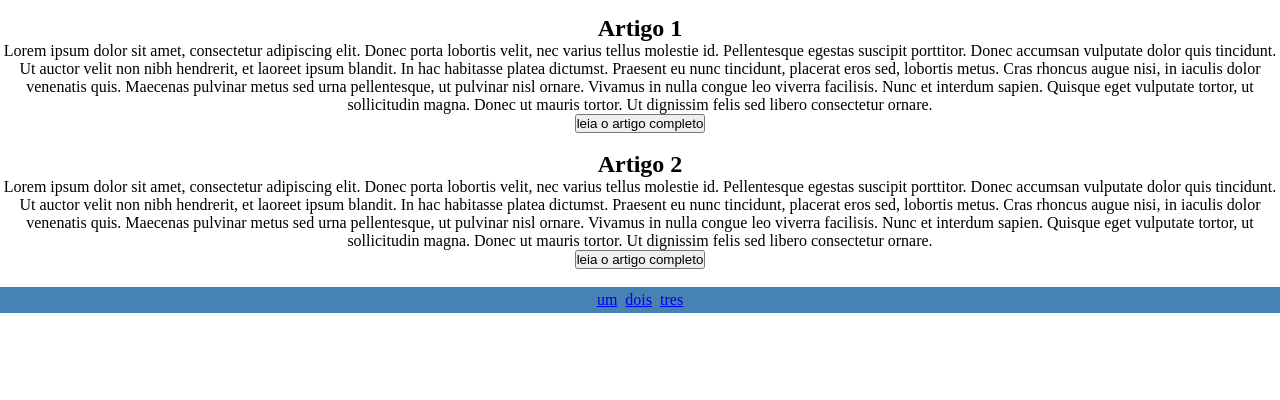
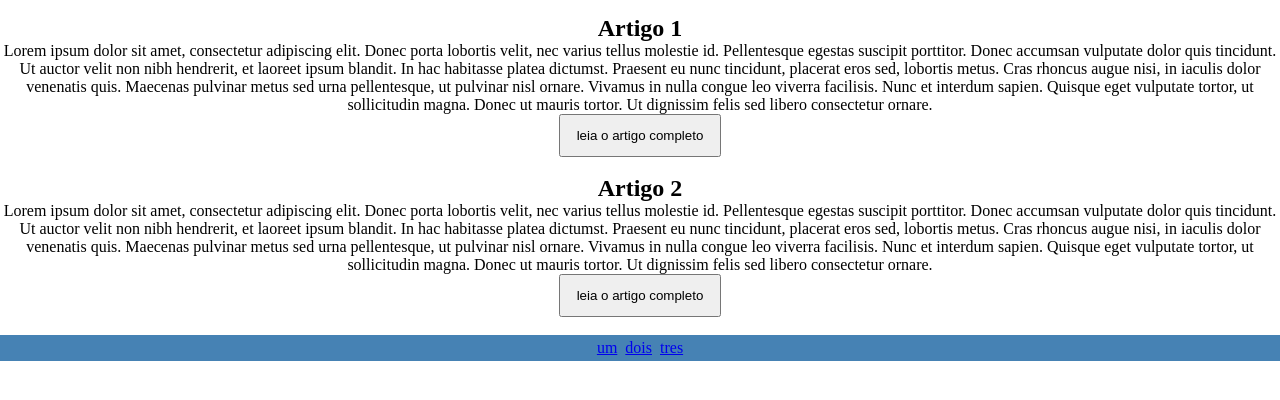
Before and after one commit to PendroHendragon/Web01, a plain HTML site: page index.html in a window 1280 px wide. Shown: the part 66-466 px from the top of the page. Drawn offline with Linux system fonts and the light colour scheme.

Commit message:
changing styles of button

```diff
--- a/index.html
+++ b/index.html
@@ -59,7 +59,7 @@ li{
                 Cras rhoncus augue nisi, in iaculis dolor venenatis quis.
                 Maecenas pulvinar metus sed urna pellentesque, ut pulvinar nisl ornare. Vivamus in nulla congue leo viverra facilisis. Nunc et interdum sapien. Quisque eget vulputate tortor, ut sollicitudin magna. Donec ut mauris tortor.
                 Ut dignissim felis sed libero consectetur ornare.</p>
-                <button>leia o artigo completo</button>
+                <button style="padding:12px 16px">leia o artigo completo</button>
             </section>
         <br>
         <section>
@@ -72,7 +72,7 @@ li{
                 Cras rhoncus augue nisi, in iaculis dolor venenatis quis.
                 Maecenas pulvinar metus sed urna pellentesque, ut pulvinar nisl ornare. Vivamus in nulla congue leo viverra facilisis. Nunc et interdum sapien. Quisque eget vulputate tortor, ut sollicitudin magna. Donec ut mauris tortor.
                 Ut dignissim felis sed libero consectetur ornare.</p>
-                <button>leia o artigo completo</button>
+                <button style="padding:12px 16px">leia o artigo completo</button>
         </section>
     </main>
     <br>
```
